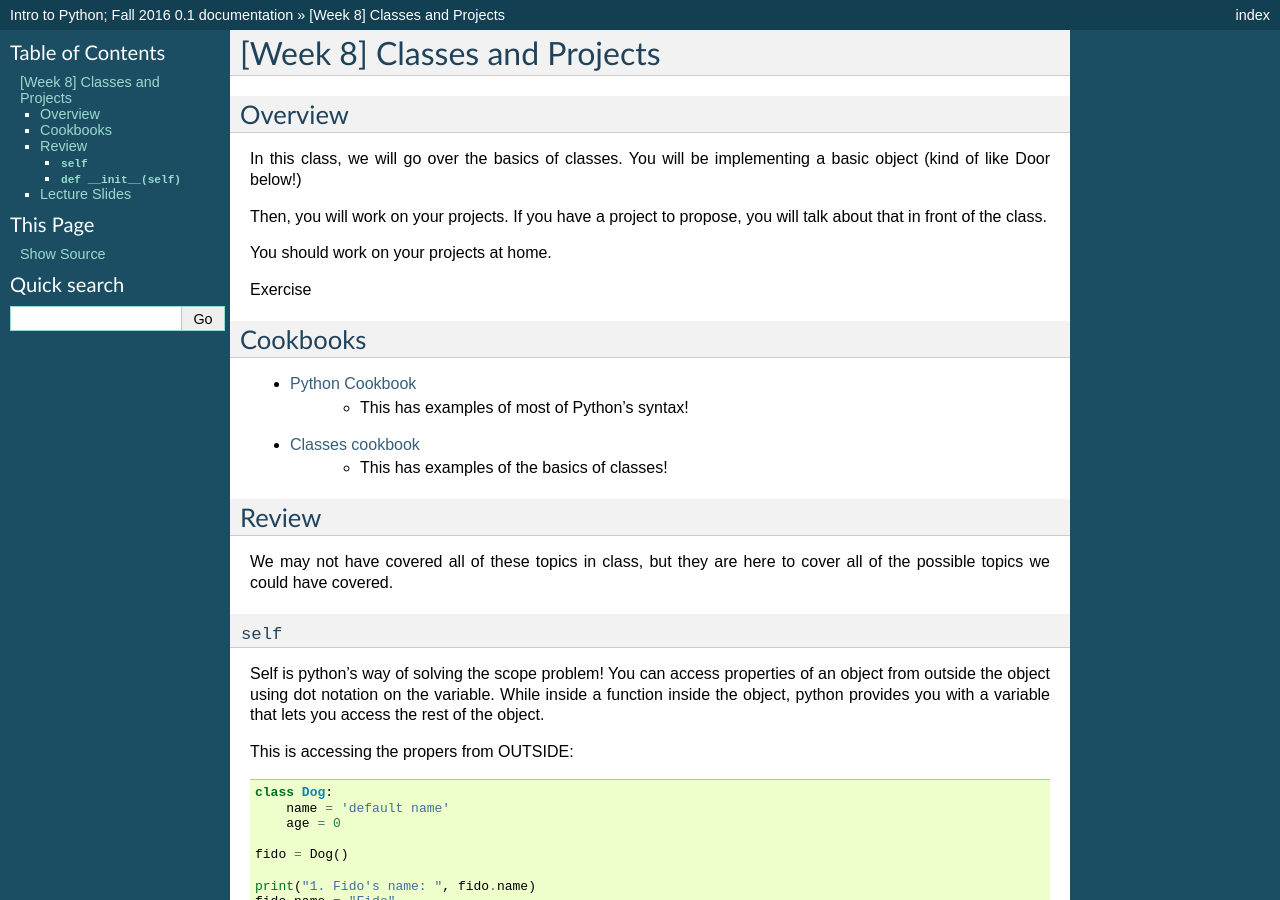
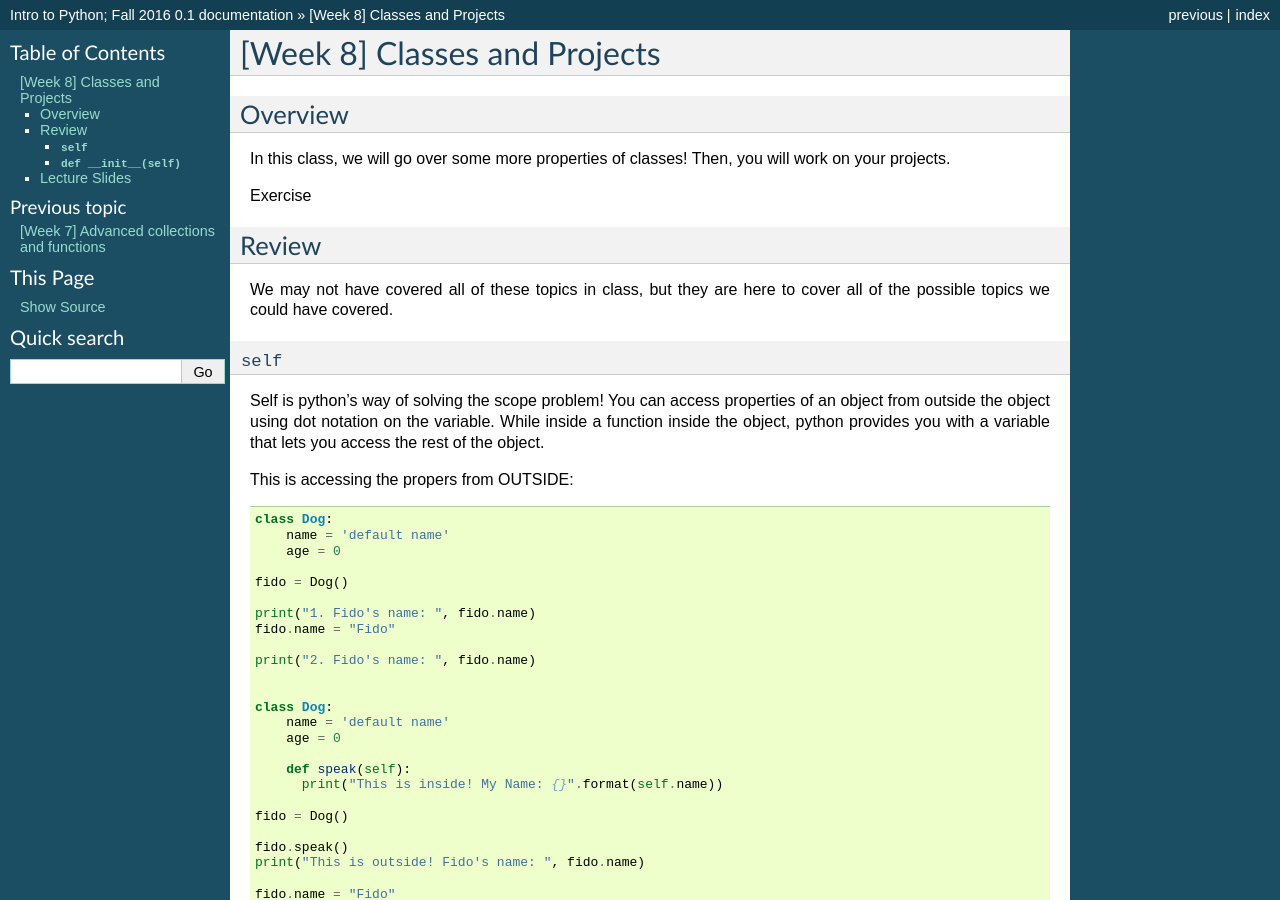
Before and after one commit to Heroes-Academy/IntroPython_Winter2017, a Sphinx documentation site: the page built from docs/source/week8.rst, in a window 1280 px wide and 900 px high. Built offline with Sphinx 7.4.7, drawn with Linux system fonts in a browser that asks for light colours.

Commit message:
syncing up

```diff
--- a/docs/source/index.rst
+++ b/docs/source/index.rst
@@ -56,6 +56,7 @@
    week5
    week6
    week7
+   week8
 
 ..
    week4
--- a/docs/source/week8.rst
+++ b/docs/source/week8.rst
@@ -5,24 +5,10 @@
 Overview
 --------
 
-In this class, we will go over the basics of classes. You will be implementing a basic object (kind of like Door below!)
-
-Then, you will work on your projects.  If you have a project to propose, you will talk about that in front of the class.
-
-You should work on your projects at home.
-
+In this class, we will go over some more properties of classes!  Then,
+you will work on your projects.
 
 :doc:`Exercise <exercises/week8_classes>`
-
-Cookbooks
----------
-
-- :doc:`Python Cookbook <tutorials/cookbook>`
-    - This has examples of most of Python's syntax!
-- :doc:`Classes cookbook <tutorials/classes_cookbook>`
-    - This has examples of the basics of classes!
-
-
 
 Review
 -------
```
